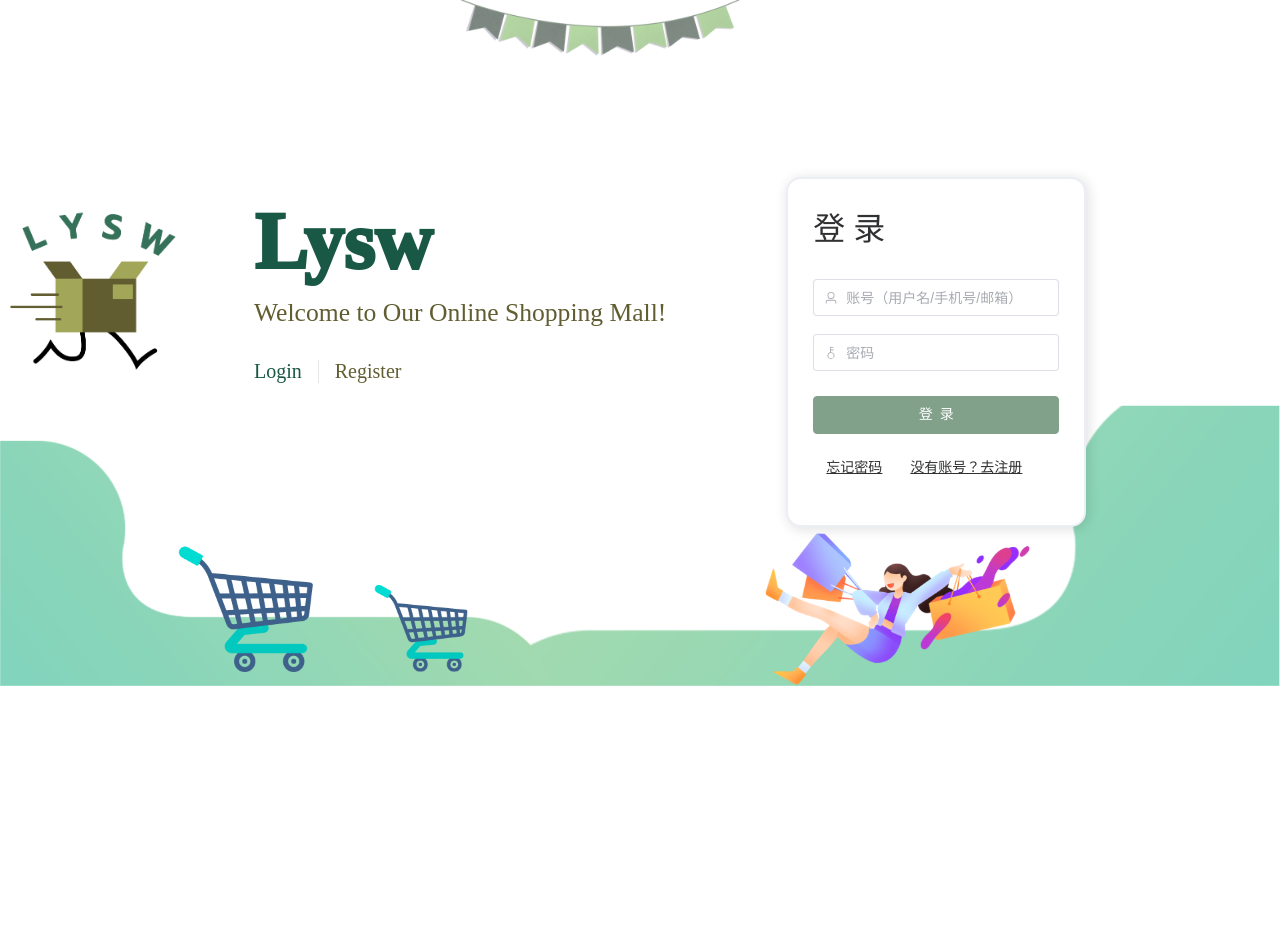
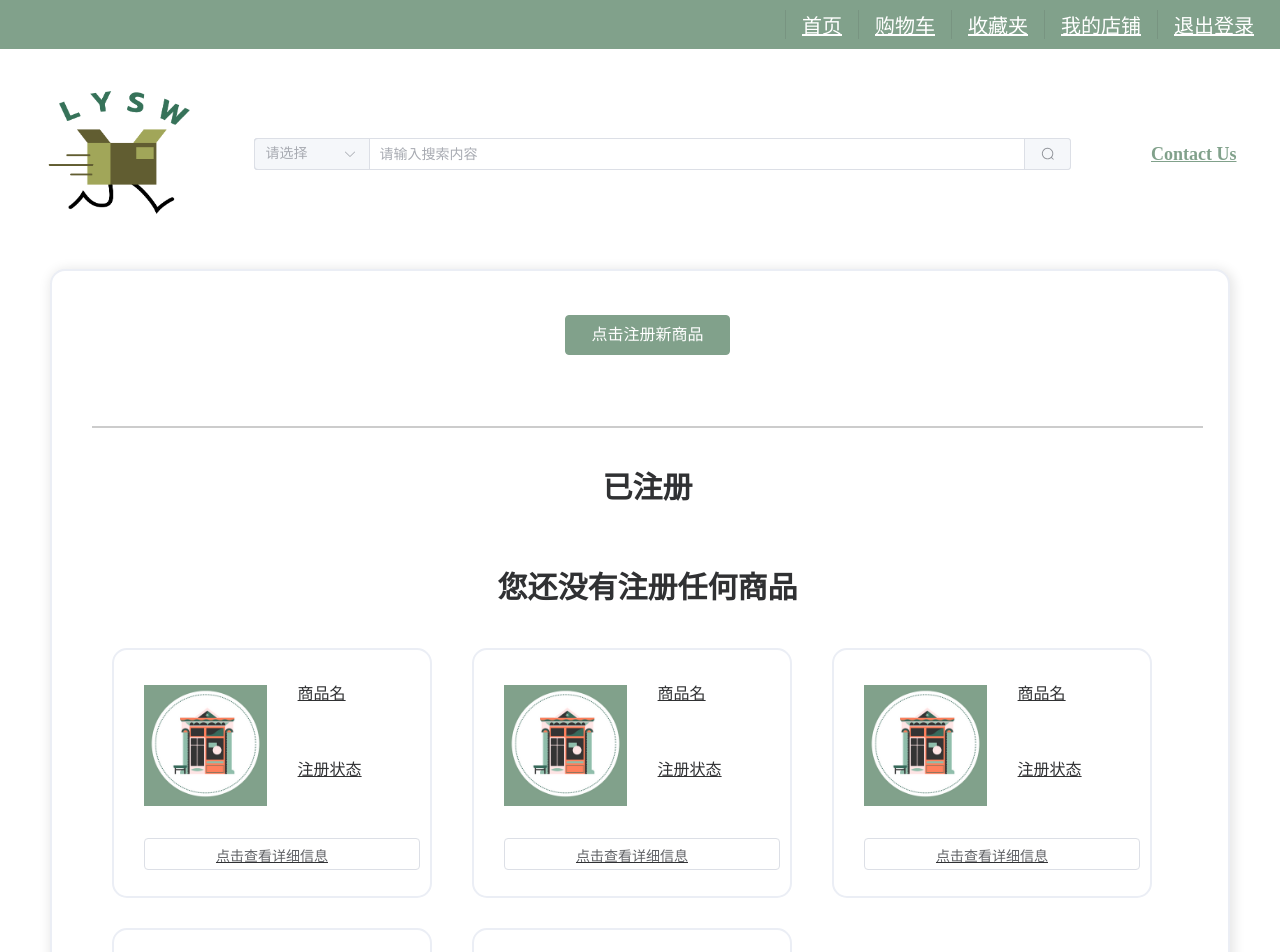
Before and after one commit to Suzyyy207/online-shop, a Vue app in the folder Shop/: page / in a window 1280 px wide. Shown: the top 952 px of the page. Before the commit the page ends 800 px from the top, so only its background shows below. Built offline with nearby package versions, Linux system fonts and the light colour scheme.

Commit message:
feat(front): GoodsManage built

```diff
--- a/Shop/src/components/Dashboard/Goods/GoodsShow.vue
+++ b/Shop/src/components/Dashboard/Goods/GoodsShow.vue
@@ -0,0 +1,91 @@
+<!--此组件将商家注册信息打包，并用于给管理员展示注册信息-->
+<script setup>
+import { reactive, ref } from 'vue'
+const dialogTableVisible = ref(false)
+</script>
+
+
+<template>
+  <div class="goods" :shop="shop">
+    <a href="#" class="goodsLink">
+      <img class="logo" src="@/assets/shop.png" alt="点击进入店铺详情页面"/>
+      <p class="goodsName">商品名</p>
+      <p class="status">注册状态</p>
+      <el-button class="btnReg"  @click="dialogTableVisible = true">
+        <p>点击查看详细信息</p>
+      </el-button>
+      <el-dialog  class="information" v-model="dialogTableVisible" title="商品信息">
+        <p>店名：</p>
+        <p>店铺id：</p>
+        <p class="bottom">简介：</p>
+        <template #footer>
+          <span class="dialog-footer">
+            <el-button type="primary">点击修改注册信息</el-button>
+          </span>
+        </template>
+      </el-dialog>
+
+
+    </a>
+  </div>
+</template>
+
+<style>
+.goodsLink{
+    width: 320px;
+    height: 250px;
+    padding: 20px 30px 10px 30px;
+    margin: 10px 20px 20px 20px;
+    line-height: 100px;
+    align-items: center;
+
+    display: grid;
+    grid-template-columns: 60% 40%;
+    grid-template-rows: 20% 50% 30%;
+    grid-column-gap:20px;
+
+    background-color: #fff;
+    border-radius: 15px;
+    color: #303133;
+    border: 2px solid #ebeef5;
+    transition: .3s;
+}
+.goodsLink .logo{
+    grid-row: 1/3;
+    grid-column: 1/2;
+    width: 80%;
+    height: 80%;
+}
+.goodsLink p{
+  align-items: left;
+  padding-top: 5px;
+  margin-left: -20px;
+  line-height: 30px;
+}
+
+
+.goodsLink .btnReg{
+    grid-row: 3/4;
+    grid-column: 1/3;
+}
+
+
+
+.goodsLink .information p{
+  font-family:"Lucida Console", "Courier New", monospace;
+  font-size:20px;
+  margin:0px 0px 0px 50px;
+  line-height: 40px;
+}
+.goodsLink .information .bottom{
+  font-family:"Lucida Console", "Courier New", monospace;
+  font-size:20px;
+  margin:0px 0px -70px 50px;
+}
+
+.dialog-footer{
+  margin-right: 10px;
+}
+
+
+</style>
--- /dev/null
+++ b/Shop/src/components/Dashboard/Goods/SearchG.vue
@@ -0,0 +1,71 @@
+<!--此组件为用户的店铺搜索引擎及相关组件-->
+<script setup>
+import { ref } from 'vue'
+import { Search } from '@element-plus/icons-vue'
+const input = ref('')
+const select = ref('')
+</script>
+
+
+<template>
+    <div class="top">
+        <img class="logo" src="@/assets/logo.png" />
+        <div class="search">
+            <el-input
+            v-model="input"
+            placeholder="请输入搜索内容"
+            class="input-with-select"
+            >
+                <template #prepend>
+                    <el-select v-model="select" placeholder="请选择" style="width: 115px">
+                        <el-option label="商品名" value="1" />
+                        <el-option label="商品价格" value="2" />
+                    </el-select>
+                </template>
+                <template #append>
+                    <el-button :icon="Search" />
+                </template>
+            </el-input>
+        </div>
+        <p>Contact Us</p>
+    </div>
+</template>
+
+
+<style scoped>
+
+.top {
+    display: grid;
+    grid-template-columns: 15% 75% 10%;
+    grid-template-rows: 150px;
+    margin-top:30px;
+    margin-left: 40px;
+    margin-right:150px;
+    grid-column-gap:50px;
+    align-items: center;
+    align-content:stretch;
+}
+.top img{
+    grid-column: 1/2;
+    width: 100%;
+    height: 100%
+}
+.top .search{
+    grid-column: 2/3;
+    text-align: center;
+}
+.search .el-input-group__prepend {
+  background-color: var(--el-fill-color-blank);
+}
+.top p{
+    grid-column: 3/4;
+    left: 30px;
+    text-align: left;
+    color: #81A18B;
+    text-decoration: underline;
+    font-size: 18px;
+    font-weight: bold;
+}
+
+
+</style>
--- /dev/null
+++ b/Shop/src/components/Dashboard/Wrapper/WrapperGoods.vue
@@ -0,0 +1,74 @@
+<!--此组件为将所有向已注册成功的店铺信息打包，并排版为用户友好的UI界面-->
+<script setup>
+import GoodsShow from '../Goods/GoodsShow.vue'
+</script>
+
+<template>
+    <div class="wrap" >
+        <el-button class="regBtn" type="primary">点击注册新商品</el-button>
+        <div class="ge"></div>
+        <h1>已注册</h1>
+        <h1>您还没有注册任何商品</h1>
+        <div class="goods">
+            <GoodsShow />
+            <GoodsShow />
+            <GoodsShow />
+            <GoodsShow />
+            <GoodsShow />
+        </div>
+
+    </div>
+</template>
+
+
+
+<style scoped>
+.wrap {
+    width: 100%;
+    height: 100%;
+    padding: 25px 25px 25px 40px;
+
+    line-height: 100px;
+    align-items: center;
+    justify-items: center;
+
+    background-color: #fff;
+    border-radius: 15px;
+    color: #303133;
+    border: 2px solid #ebeef5;
+    box-shadow: 2px 2px 12px 2px rgb(0 0 0 / 10%);
+    transition: .3s;
+    margin-top: 50px;
+    margin-bottom: 50px;
+}
+
+h1{
+    text-align: center;
+    font-weight: bolder;
+    font-size: 30px;
+}
+.goods{
+    display:flex;
+    overflow: auto;
+    flex-wrap: wrap;
+}
+
+.ge{
+    width: 100%;
+    height:1px;
+    margin-top: 30px;
+    margin-bottom: 10px;
+    border-top:2px solid #ccc;
+}
+
+.regBtn{
+  margin-bottom: 25px;
+  margin-right: 20px;
+  margin-top: 0px;
+  border-color:#81A18B;
+  background-color: #81A18B;
+  width :100%;
+  height: 40px;
+  font-size: 16px;
+}
+</style>
--- a/Shop/src/main.js
+++ b/Shop/src/main.js
@@ -1,5 +1,5 @@
 import { createApp } from 'vue'
-import App from './App.vue'
+import App from './views/DashBoard/Goods/Goods.vue'
 import router from './router'
 import './assets/main.css'
 import ElementPlus from 'element-plus'
--- a/Shop/src/views/DashBoard/Goods/Goods.vue
+++ b/Shop/src/views/DashBoard/Goods/Goods.vue
@@ -1,9 +1,25 @@
 <script setup>
 import Nav from '../../../components/Public/Nav/ShopkeeperNav.vue'
+import WrapperGoods from '../../../components/Dashboard/Wrapper/WrapperGoods.vue'
+import SearchTop from '../../../components/Dashboard/Goods/SearchG.vue'
 import { RouterLink, RouterView } from 'vue-router'
 </script>
 
 <template>
     <Nav></Nav>
 
+    <section>
+        <SearchTop/>
+    </section>
+
+    <section class="show">
+        <WrapperGoods/>
+    </section>
+
 </template>
+
+<style scoped>
+.show{
+    margin: -10px 50px 0px 50px;
+}
+</style>
```
Also changed, not shown: 1 other file (tests, documents, lock files or other folders).
